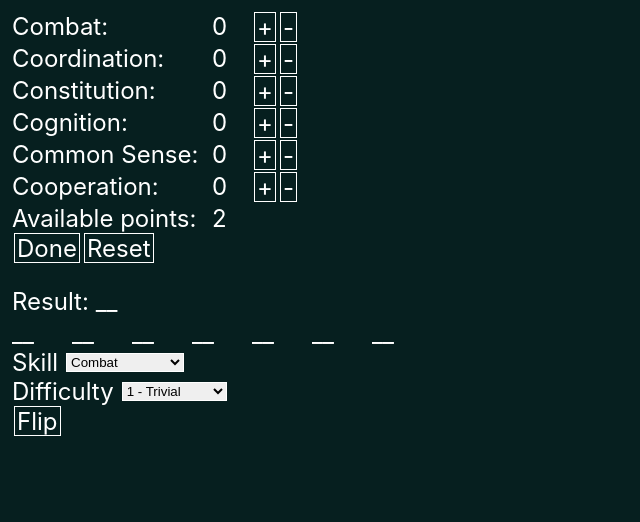
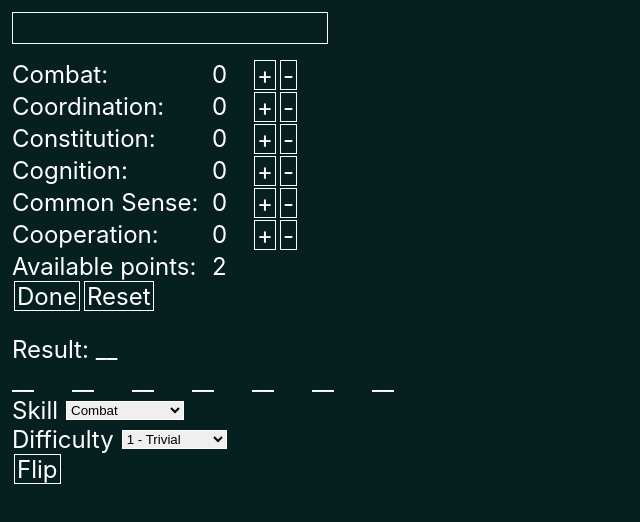
Before and after one commit to thekaz/CoinOpTableTop, a React (Create React App) app: page / in a window 1280 px wide. Both pictures are taken after a click on the button "Edit". Shown: the top 522 px of the page, without its empty margins (0-640 px from the left). Built offline with nearby package versions, Linux system fonts and the light colour scheme; the HTML template or start-up script is replaced by a standard one.

Commit message:
add name to app

```diff
--- a/src/components/StatStateContainer.tsx
+++ b/src/components/StatStateContainer.tsx
@@ -1,6 +1,12 @@
 import React, {useCallback, useState} from 'react';
 import StatsBlock from './StatsBlock';
-import { AVAILABLE_POINTS, LOCAL_STORE_POINTS_KEY, LOCAL_STORE_STATS_KEY, TSTATS } from '../utils/CONSTANTS';
+import {
+    AVAILABLE_POINTS,
+    LOCAL_STORE_NAME_KEY,
+    LOCAL_STORE_POINTS_KEY,
+    LOCAL_STORE_STATS_KEY,
+    TSTATS
+} from '../utils/CONSTANTS';
 import CoinFlipArea from './CoinFlipArea';
 
 const defaultStats = {
@@ -18,25 +24,36 @@ const initialStats: TSTATS = localStorageStats ? JSON.parse(localStorageStats) a
 const localStoragePoints = localStorage.getItem(LOCAL_STORE_POINTS_KEY);
 const initialPoints: number = localStoragePoints ? parseInt(localStoragePoints) : AVAILABLE_POINTS;
 
+const localStorageName = localStorage.getItem(LOCAL_STORE_NAME_KEY);
+const initialName: string = localStorageName || '';
+
 function StatStateContainer() {
     const [stats, setStats] = useState(initialStats);
     const [availablePoints, setAvailablePoints] = useState(initialPoints);
+    const [name, setName] = useState(initialName);
 
     const setStatsCallback = useCallback((newStats: TSTATS) => {
         setStats(newStats);
         localStorage.setItem(LOCAL_STORE_STATS_KEY, JSON.stringify(newStats));
     }, [setStats]);
 
-    const setAvailablePointsCallback = useCallback((points: number) => {
-        setAvailablePoints(points);
-        localStorage.setItem(LOCAL_STORE_POINTS_KEY, points.toString());
+    const setAvailablePointsCallback = useCallback((newPoints: number) => {
+        setAvailablePoints(newPoints);
+        localStorage.setItem(LOCAL_STORE_POINTS_KEY, newPoints.toString());
     }, [setAvailablePoints])
+
+    const setNameCallback = useCallback((newName: string) => {
+        setName(newName);
+        localStorage.setItem(LOCAL_STORE_NAME_KEY, newName);
+    }, [setName])
 
     return <>
         <StatsBlock stats={stats}
             setStats={setStatsCallback}
             availablePoints={availablePoints}
             setAvailablePoints={setAvailablePointsCallback}
+            name={name}
+            setName={setNameCallback}
         />
         <CoinFlipArea stats={stats}/>
     </>
--- a/src/components/StatsBlock.tsx
+++ b/src/components/StatsBlock.tsx
@@ -4,20 +4,24 @@ import StatRow from './StatRow';
 import styled from '@emotion/styled';
 
 const StyledWrapperDiv = styled.div`padding:12px;`
-const StyledGridContainerDiv = styled.div`display: grid; grid-template-columns: 200px 40px 50px;`;
+const StyledGridContainerDiv = styled.div`display: grid; grid-template-columns: 200px 40px 50px; padding-top: 16px;`;
+const StyledNameSpan = styled.span`text-decoration: underline`;
+const StyledInput = styled.input`color: inherit; background: inherit; border: 1px solid white; cursor: pointer; font-size: inherit;`;
 
 interface PROPS {
     stats: TSTATS,
     setStats: (stats: TSTATS) => void,
     availablePoints: number,
-    setAvailablePoints: (points: number) => void
+    setAvailablePoints: (points: number) => void,
+    name: string,
+    setName: (name: string) => void,
 }
 
 const StyledButton = styled.button`
     ${defaultButtonStyle}
 `;
 
-function StatsBlock({stats, setStats, availablePoints, setAvailablePoints}: PROPS) {
+function StatsBlock({stats, setStats, availablePoints, setAvailablePoints, name, setName}: PROPS) {
     const [inWriteMode, setWriteMode] = useState(false);
     const increaseStat = useCallback((statToUpdate: keyof TSTATS) => {
         if (stats[statToUpdate] >=2) {
@@ -64,10 +68,21 @@ function StatsBlock({stats, setStats, availablePoints, setAvailablePoints}: PROP
         setAvailablePoints(AVAILABLE_POINTS);
     }, [setStats, setAvailablePoints]);
 
+    const setNameCallback = useCallback((e: React.ChangeEvent<HTMLInputElement>) => {
+        const newName = e.target.value;
+        setName(newName);
+    }, [setName]);
+
     const listOfStats = Object.keys(stats) as Array<keyof TSTATS>;
 
     return (
         <StyledWrapperDiv>
+            <div>
+                {inWriteMode ?
+                    <StyledInput type="text" value={name} onChange={setNameCallback}/> :
+                    <StyledNameSpan>{name}</StyledNameSpan>
+                }
+            </div>
             <StyledGridContainerDiv>
                 {listOfStats.map((stat, idx) => {
                     return <StatRow key={idx}
--- a/src/utils/CONSTANTS.ts
+++ b/src/utils/CONSTANTS.ts
@@ -83,6 +83,7 @@ export const FLIP_TOTAL = 7;
 
 export const LOCAL_STORE_STATS_KEY = 'STATS';
 export const LOCAL_STORE_POINTS_KEY = 'POINTS';
+export const LOCAL_STORE_NAME_KEY = 'NAME';
 
 export const defaultButtonStyle = `
     background: none;
```
